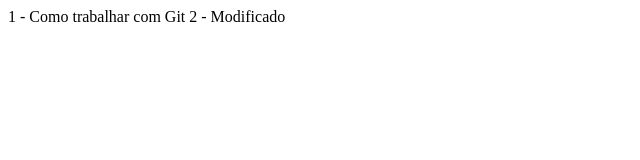
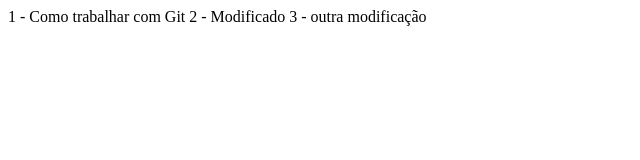
Before and after one commit to netozip/git, a plain HTML site: page index.html in a window 1280 px wide. Shown: the whole page, without its empty margins (0-640 px from the left). Drawn offline with Linux system fonts and the light colour scheme.

Commit message:
Quarto commmit

```diff
--- a/index.html
+++ b/index.html
@@ -9,5 +9,6 @@
 <body>
     1 - Como trabalhar com Git
     2 - Modificado
+    3 - outra modificação
 </body>
 </html>
```
